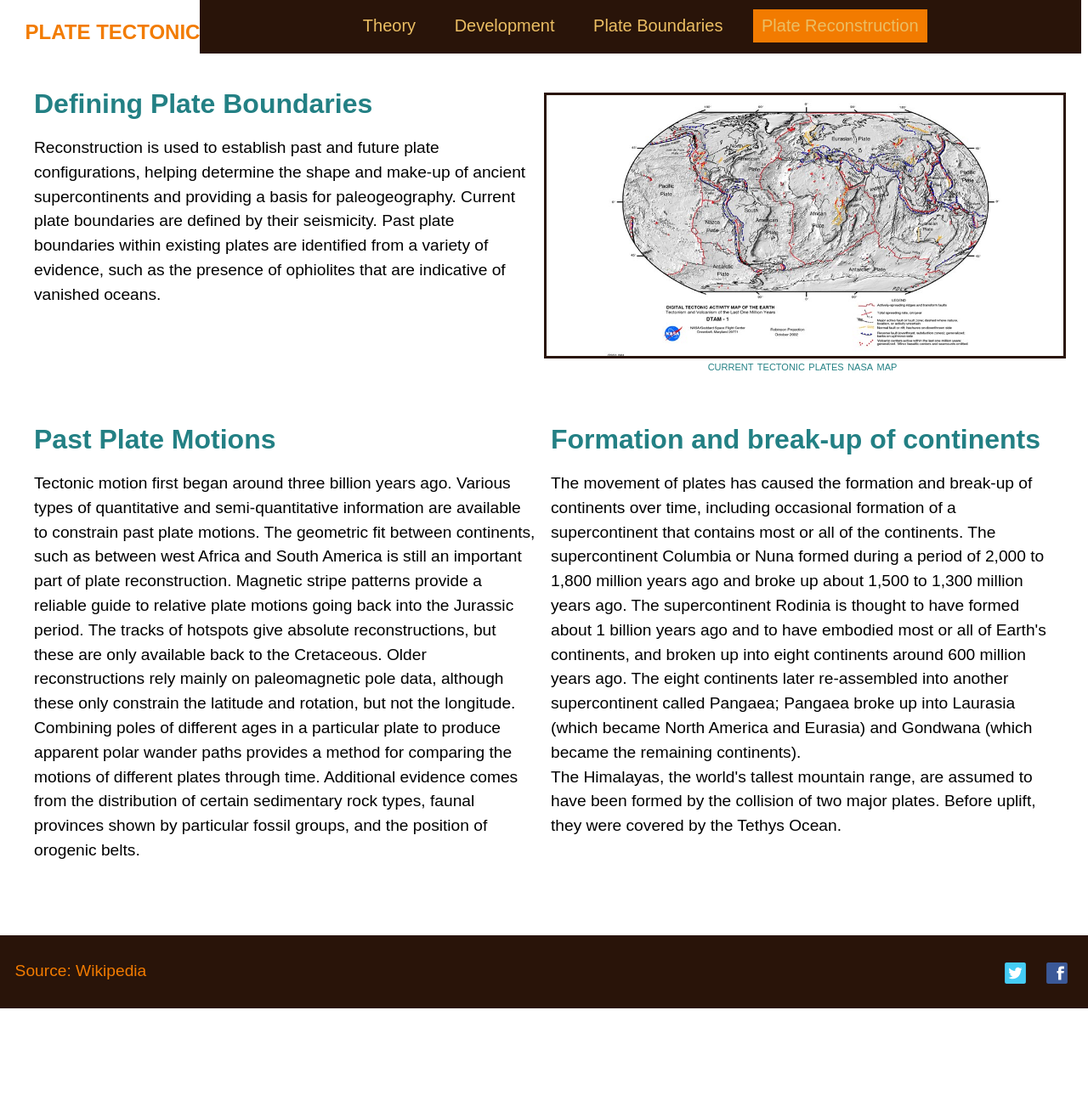
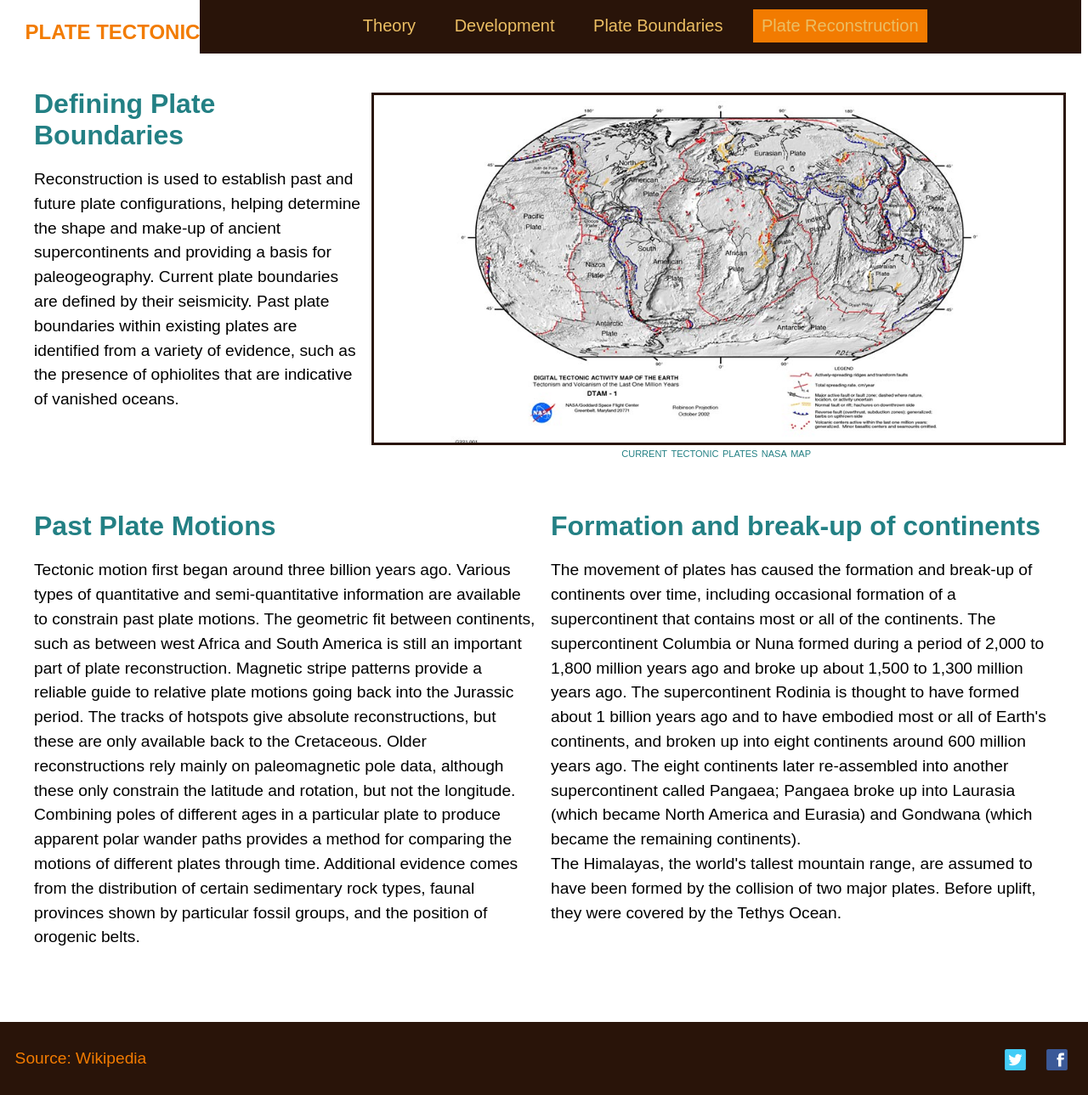
Before and after one commit to jesusmonsalve/large-data-website, a Jekyll site: the page built from plate-reconstruction.html, in a window 1280 px wide. Shown: the whole page at 85% size. Built offline with Jekyll 4.4.1, drawn with Linux system fonts in a browser that asks for light colours; Markdown is read by kramdown in place of the engine named in the settings; before the commit the page ends 1187 px from its top, so only the background shows below that.

Commit message:
chanegd layout

```diff
--- a/plate-reconstruction.html
+++ b/plate-reconstruction.html
@@ -3,14 +3,14 @@
 ---
 
 <div class="grid">
-	<div class="unit unit-s-1 unit-m-1-2 unit-l-1-2">
+	<div class="unit unit-s-1 unit-m-1-2 unit-l-1-3">
 		<div class="unit-spacer">
 			<h2>Defining Plate Boundaries</h2>
 				<p>Reconstruction is used to establish past and future plate configurations, helping determine the shape and make-up of ancient supercontinents and providing a basis for paleogeography. Current plate boundaries are defined by their seismicity. Past plate boundaries within existing plates are identified from a variety of evidence, such as the presence of ophiolites that are indicative of vanished oceans.</p>
 		</div>
 	</div>
 
-	<div class="unit unit-s-1 unit-m-1 unit-l-1-2 img-spacer">
+	<div class="unit unit-s-1 unit-m-1 unit-l-2-3 img-spacer">
 			<figure>
 				<img src="img/current-tectonic-plates-nasamap.jpg" class="flex-img img-border" alt="Photo of current tectonic plates">
 			</figure>
```
